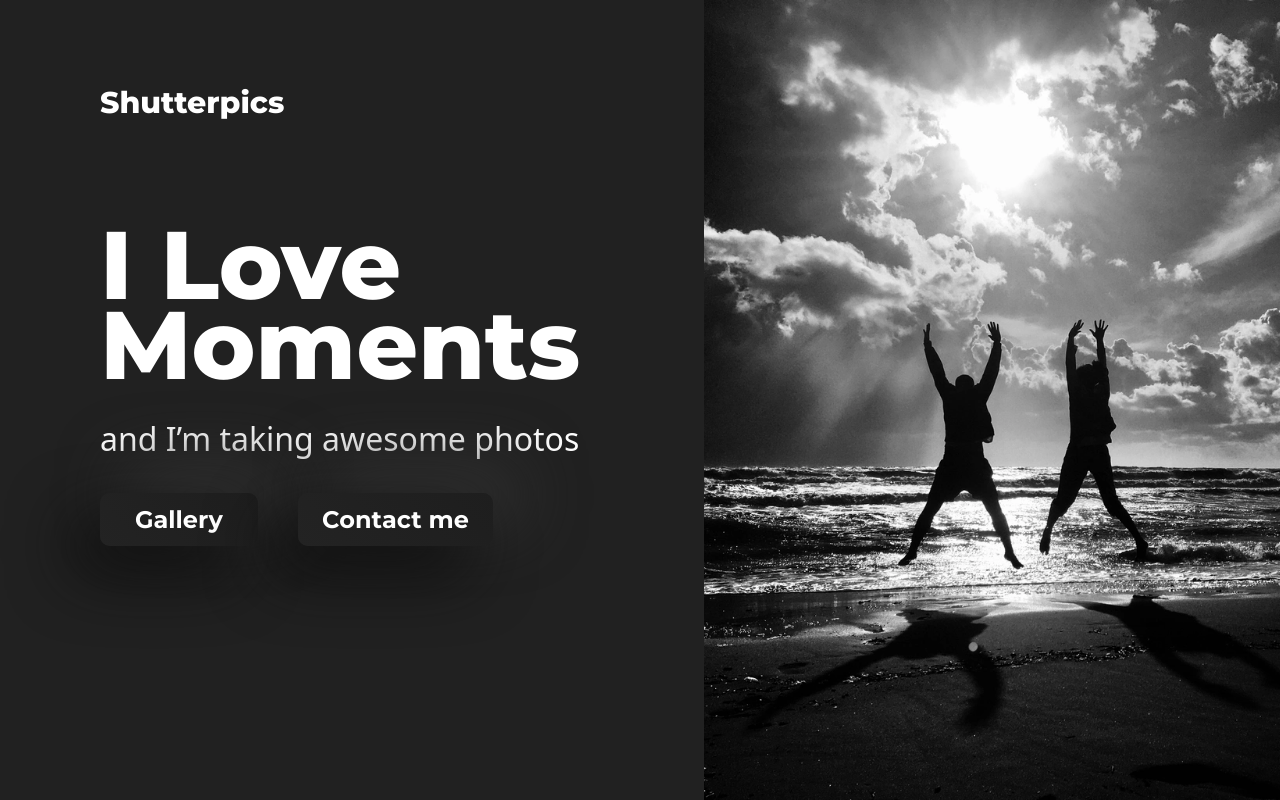
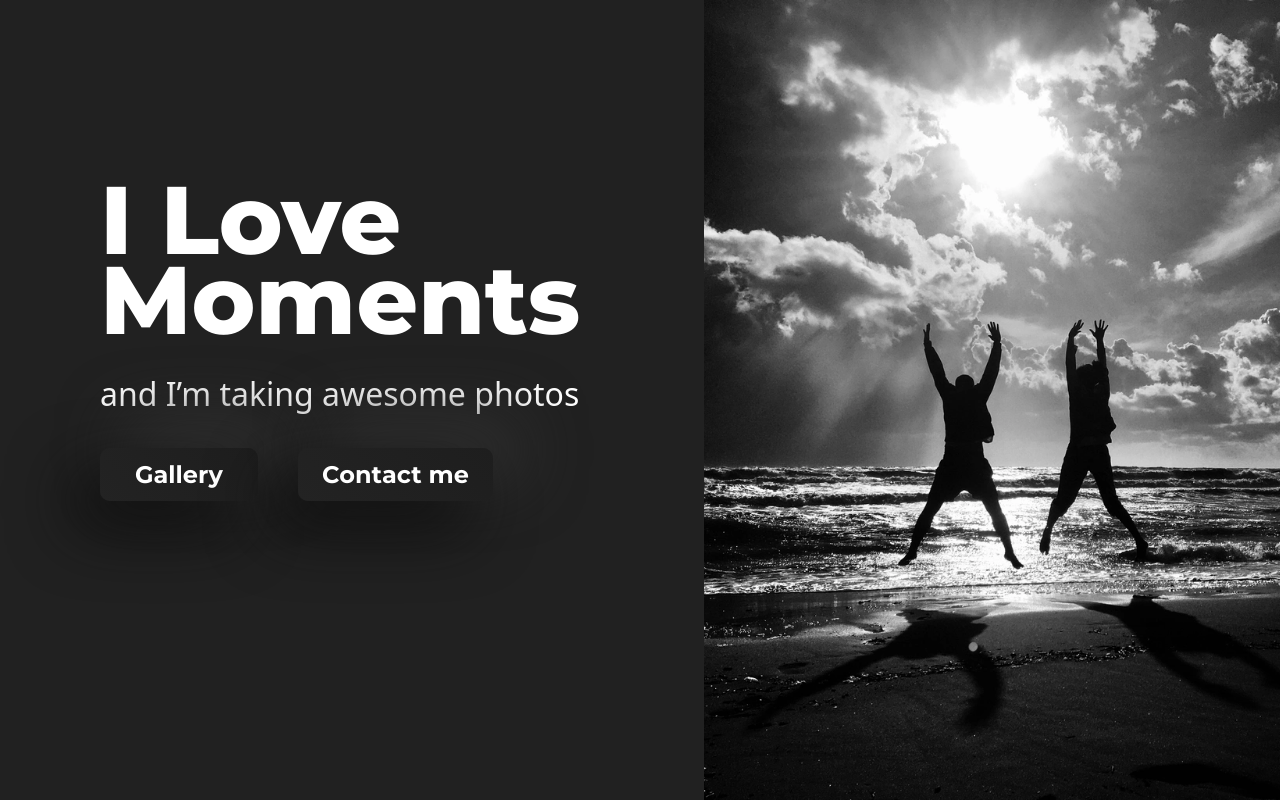
Before and after one commit to Desp0o/photography, a React (Create React App) app: page / in a window 1280 px wide. Built offline with nearby package versions, Linux system fonts and the light colour scheme; the HTML template or start-up script is replaced by a standard one.

Commit message:
small changes

```diff
--- a/src/components/homePage.js
+++ b/src/components/homePage.js
@@ -15,7 +15,7 @@ export default function HomePage(){
             {/* left side */}
             <div className="w-[55%] h-[100vh] pl-[100px] pt-[80px] bg-[#212121]
                                 xs:w-full xs:absolute xs:bg-transparent xs:pl-[40px]">
-                <p className="text-[30px] text-[#FFF] font-[800] font-['Montserrat']">Shutterpics</p>
+                <p className="text-[30px] text-[#FFF] font-[800] font-['Montserrat'] mainLogo"></p>
 
                 <div className='flex flex-col gap-[30px] my-[100px] xl:my-[200px]
                                 xs:gap-[10px] xs:absolute xs:left-[40px] xs:bottom-[80px]'>
--- a/src/index.css
+++ b/src/index.css
@@ -75,3 +75,6 @@ code {
   top: 80px;
   transition: all 0.4s ease;
 }
+
+.mainLogo{
+}
```
